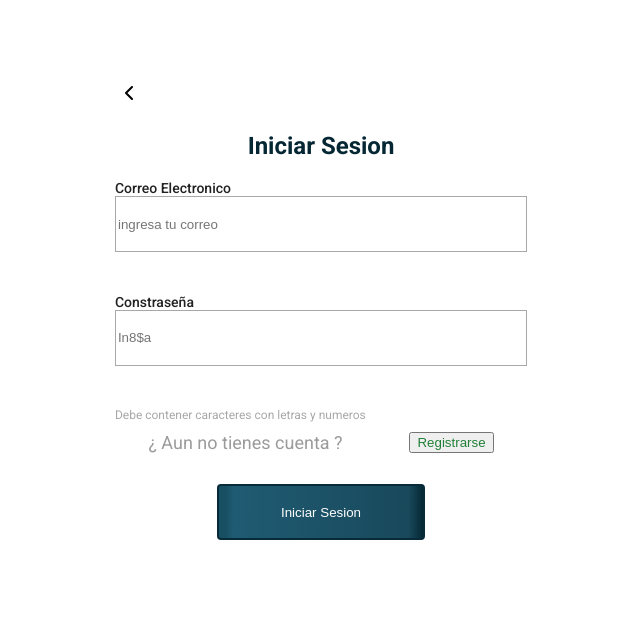
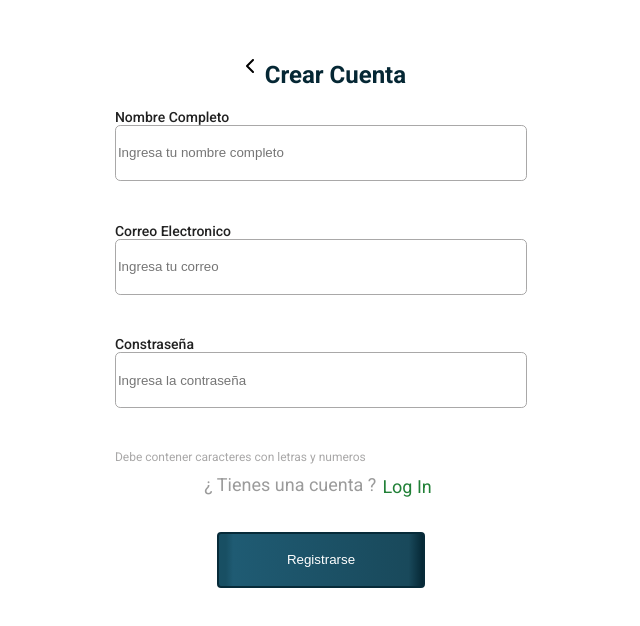
Before and after one commit to No-Country/s4-06-m-java-react, a React (Create React App) app: page /login in a window 1280 px wide. Shown: the top 626 px of the page, without its empty margins (319-959 px from the left). Built offline with nearby package versions, Linux system fonts and the light colour scheme; a web font is replaced by a local one.

Commit message:
Login/Registro con fetch

```diff
--- a/src/pages/auth/AuthForm.css
+++ b/src/pages/auth/AuthForm.css
@@ -32,11 +32,12 @@
   width: 100%;
   height: 56px;
   border: 1px solid #a9a8a8;
+  border-radius: 0.5rem;
   margin-bottom: 4rem;
 }
 .wrapper-auth__footer {
   display: flex;
-  justify-content: space-around;
+  justify-content: center;
   font-family: "Roboto";
   font-style: normal;
   font-weight: 400;
@@ -50,6 +51,14 @@
 .wrapper-auth__footer__register {
   color: #218037;
   cursor: pointer;
+  border: none;
+  background-color: transparent;
+
+  font-family: 'Roboto';
+    font-style: normal;
+    font-weight: 400;
+    font-size: 18px;
+    line-height: 24px;
 }
 
 .wrapper-auth__info {
@@ -71,3 +80,10 @@
 .button.button--blue.mt-btn {
   margin-top: 3rem;
 }
+
+
+@media screen and (min-width: 1024px) {
+
+
+
+}
--- a/src/pages/auth/AuthForm.jsx
+++ b/src/pages/auth/AuthForm.jsx
@@ -15,37 +15,87 @@ const AuthForm = () => {
     setIsLogin((prevState) => !prevState);
   };
 
+  const sumbitHandler = (event) => {
+    event.preventDefault();
+
+    const enteredEmail = emailInputRef.current.value;
+    const enteredPassword = passwordInputRef.current.value;
+    const enteredName = nameInputRef.current.value;
+
+    let url;
+
+    if (isLogin) {
+      async function getResponseRegister() {
+        const response = await fetch(
+          //EN ESTE FETCH IRIA EL ENDPOINT DE LA API PROPIA DEL ECOMMERCE
+          "https://sport-eco.herokuapp.com/auth/register",
+          {
+            method: "POST",
+            body: JSON.stringify({
+              email: enteredEmail,
+              fullName: enteredName,
+              password: enteredPassword,
+            }),
+            headers: {
+              "Content-Type": "application/json",
+            },
+          }
+        );
+        console.log(response);
+      }
+      getResponseRegister();
+    } else {
+      async function getResponseLogin() {
+        const response = await fetch(
+          //EN ESTE FETCH IRIA EL ENDPOINT DE LA API PROPIA DEL ECOMMERCE
+          "https://sport-eco.herokuapp.com/auth/login",
+          {
+            method: "POST",
+            body: JSON.stringify({
+              email: enteredEmail,
+              password: enteredPassword,
+            }),
+            headers: {
+              "Content-Type": "application/json",
+            },
+          }
+        );
+        console.log(response);
+      }
+      getResponseLogin();
+    }
+  };
+
   return (
-    <div className="LoginScreen">
+    <form className="LoginScreen" onSubmit={sumbitHandler}>
       <div className="wrapper-auth">
-        <Link to="/">
-          <img src={IconBack} alt="iconBack" className="iconBack" />
-        </Link>
-
         <h2 className="wrapper-auth__title">
-          {isLogin ? "Iniciar Sesion" : "Registrarse"}
+          <Link to="/">
+            <img src={IconBack} alt="iconBack" className="iconBack" />
+          </Link>
+          {isLogin ? "Crear Cuenta" : "Iniciar Sesion"}
         </h2>
         {isLogin ? (
+          <label className="wrapper-auth__label">Nombre Completo</label>
+        ) : (
           ""
-        ) : (
-          <label className="wrapper-auth__label">Nombre Completo</label>
         )}
         {isLogin ? (
-          ""
-        ) : (
           <input
             className="wrapper-auth__input"
             type="text"
-            placeholder="ingresa tu nombre completo"
+            placeholder="Ingresa tu nombre completo"
             required
             ref={nameInputRef}
           />
+        ) : (
+          ""
         )}
         <label className="wrapper-auth__label">Correo Electronico</label>
         <input
           className="wrapper-auth__input"
           type="text"
-          placeholder="ingresa tu correo"
+          placeholder="Ingresa tu correo"
           required
           ref={emailInputRef}
         />
@@ -53,7 +103,7 @@ const AuthForm = () => {
         <input
           className="wrapper-auth__input"
           type="text"
-          placeholder="In8$a"
+          placeholder="Ingresa la contraseña"
           required
           ref={passwordInputRef}
         />
@@ -62,21 +112,21 @@ const AuthForm = () => {
         </span>
         <div className="wrapper-auth__footer">
           <span className="wrapper-auth__footer__cuenta">
-            {isLogin ? "¿ Aun no tienes cuenta ?" : "¿ Tienes una cuenta ?"}
+            {isLogin ? "¿ Tienes una cuenta ?" : "¿ Aun no tienes cuenta ?"}
           </span>
           <button
             type="button"
             className="wrapper-auth__footer__register"
             onClick={switchAuthModeHandler}
           >
-            {isLogin ? "Registrarse" : "Iniciar Sesion"}
+            {isLogin ? "Log In" : "Registrarse"}
           </button>
         </div>
-        <button className="button button--blue mt-btn ">
-          {isLogin ? "Iniciar Sesion" : "Registrarse"}
+        <button className="button button--blue mt-btn">
+          {isLogin ? "Registrarse" : "Iniciar Sesion"}
         </button>
       </div>
-    </div>
+    </form>
   );
 };
 
```
Also changed, not shown: src/pages/auth/RegisterScreen.jsx (deleted, +0 -48 lines).
